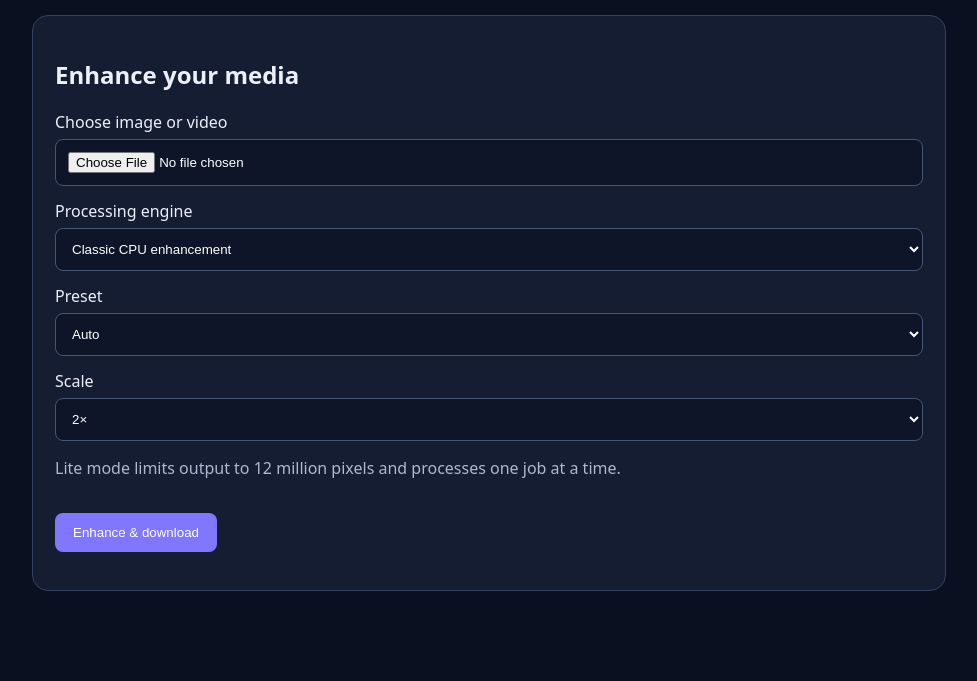
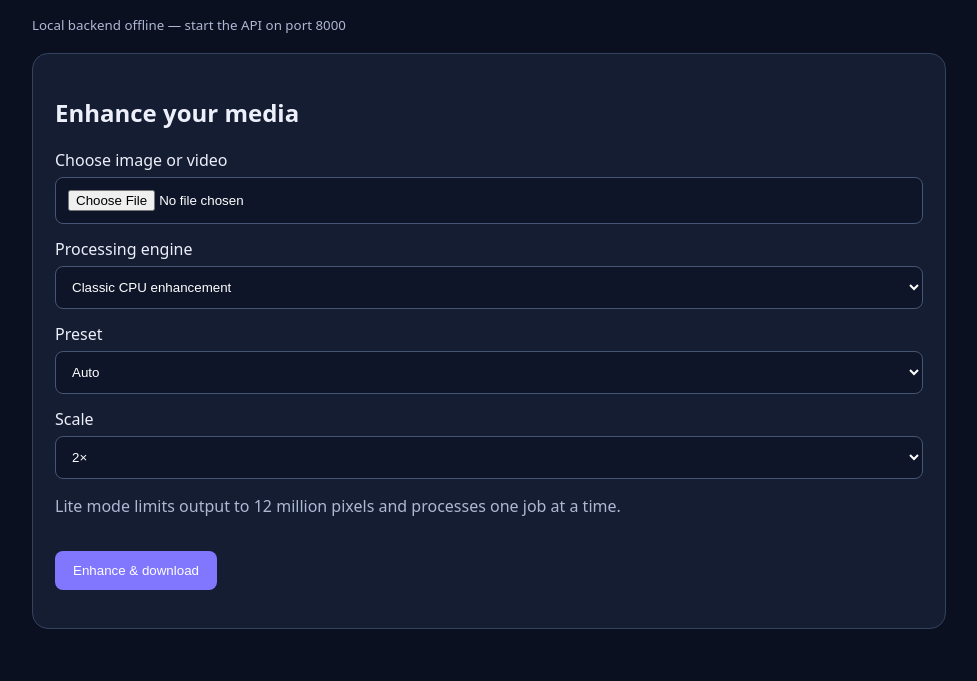
Before and after one commit to sudipdasin/lumqenix-ai, a plain HTML site: page frontend/index.html in a window 1280 px wide. Shown: the part 119-800 px from the top of the page, without its empty margins (151-1128 px from the left). Drawn offline with Linux system fonts and the light colour scheme; no server answers.

Commit message:
Show backend semantic version and connection status in Studio

```diff
--- a/frontend/index.html
+++ b/frontend/index.html
@@ -2,7 +2,7 @@
 <html lang="en"><head><meta charset="utf-8"><meta name="viewport" content="width=device-width,initial-scale=1"><title>Lumqenix Studio Lite</title>
 <style>
 :root{font-family:system-ui,sans-serif;color:#edf0fa;background:#0b1020}*{box-sizing:border-box}body{max-width:950px;margin:35px auto;padding:0 18px}h1{margin-bottom:5px}p,small{color:#aeb8d2}.panel{background:#151d32;border:1px solid #344260;border-radius:16px;padding:22px;margin:18px 0}label{display:block;margin:14px 0 6px}select,input[type=file]{width:100%;padding:12px;background:#0e1528;color:white;border:1px solid #465574;border-radius:8px}button{background:#8177ff;color:white;border:0;border-radius:8px;padding:12px 18px;margin-top:18px;cursor:pointer}button:disabled{opacity:.5}.compare{display:grid;grid-template-columns:1fr 1fr;gap:12px}.compare img{width:100%;max-height:460px;object-fit:contain;background:#080c17;border-radius:8px}.hidden{display:none}.warn{color:#ffcb85}@media(max-width:600px){.compare{grid-template-columns:1fr}}
-</style></head><body><h1 id="brand">Lumqenix Studio Lite</h1><p id="tagline">Low-memory CPU enhancement · Neural AI optional</p>
+</style></head><body><h1 id="brand">Lumqenix Studio Lite</h1><p id="tagline">Low-memory CPU enhancement · Neural AI optional</p><small id="buildVersion">Connecting to local backend…</small>
 <section class="panel"><h2>Enhance your media</h2><label for="file">Choose image or video</label><input id="file" type="file" accept="image/*,video/*">
 <label for="mode">Processing engine</label><select id="mode"><option value="classic">Classic CPU enhancement</option><option value="ai">AI super-resolution (ONNX)</option><option value="espcn">ESPCN neural 2× (experimental)</option><option value="fsrcnn">FSRCNN neural 2× (CPU)</option><option value="portrait-ai">Portrait AI v2 (experimental)</option><option value="portrait-v3">Portrait AI v3 (adjustable)</option></select>
 <div id="presetRow"><label for="preset">Preset</label><select id="preset"><option value="auto">Auto</option><option value="portrait">Portrait Restore (gentle)</option><option value="natural">Natural</option><option value="vivid">Vivid</option><option value="restore">Restore</option><option value="cinematic">Cinematic</option></select></div>
@@ -13,7 +13,7 @@
 <script>
 const $=id=>document.getElementById(id),API='http://127.0.0.1:8000';let beforeURL=null,afterURL=null,modelReady=false,fsrcnnReady=false,espcnReady=false,modelScale=4;
 fetch(API+'/api/brand').then(r=>r.json()).then(b=>{$('brand').textContent=b.studio+' Lite';$('tagline').textContent=b.tagline}).catch(()=>{});
-fetch(API+'/api/status').then(r=>r.json()).then(s=>{modelReady=!!s.ai_model_configured;fsrcnnReady=!!s.fsrcnn_available;espcnReady=!!s.espcn_available;}).catch(()=>{});
+fetch(API+'/api/status').then(r=>r.json()).then(s=>{modelReady=!!s.ai_model_configured;fsrcnnReady=!!s.fsrcnn_available;espcnReady=!!s.espcn_available;$('buildVersion').textContent='Lumqenix AI v'+(s.version||'unknown')+' · Local backend connected';}).catch(()=>{$('buildVersion').textContent='Local backend offline — start the API on port 8000';});
 function mode(){const ai=$('mode').value==='ai',fsrcnn=['fsrcnn','portrait-ai','portrait-v3'].includes($('mode').value),espcn=$('mode').value==='espcn';$('aiRow').classList.toggle('hidden',!ai);$('strengthRow').classList.toggle('hidden',$('mode').value!=='portrait-v3');$('presetRow').classList.toggle('hidden',ai||fsrcnn||espcn);$('scaleRow').classList.toggle('hidden',ai||fsrcnn||espcn);$('limits').textContent=espcn?'ESPCN 2× neural: maximum 262144 input pixels; requires a pretrained .pb model.':fsrcnn?'FSRCNN 2× neural: maximum input 512 × 512 equivalent; requires a pretrained .pb model and OpenCV contrib.':ai?'ONNX AI: CPU mode, 64-pixel tiles by default; model scale is set by the backend.':'Lite mode: maximum 12 million output pixels, one processing job at a time.';}
 $('mode').onchange=mode;$('strength').oninput=()=>{$('strengthValue').textContent=$('strength').value};
 $('file').onchange=()=>{const f=$('file').files[0];$('dimensions').textContent='';$('comparison').classList.add('hidden');if(!f)return;if(f.type.startsWith('image/')){const u=URL.createObjectURL(f),im=new Image();im.onload=()=>{$('dimensions').textContent='Input: '+im.width+' × '+im.height+' pixels';URL.revokeObjectURL(u)};im.src=u;}};
```
